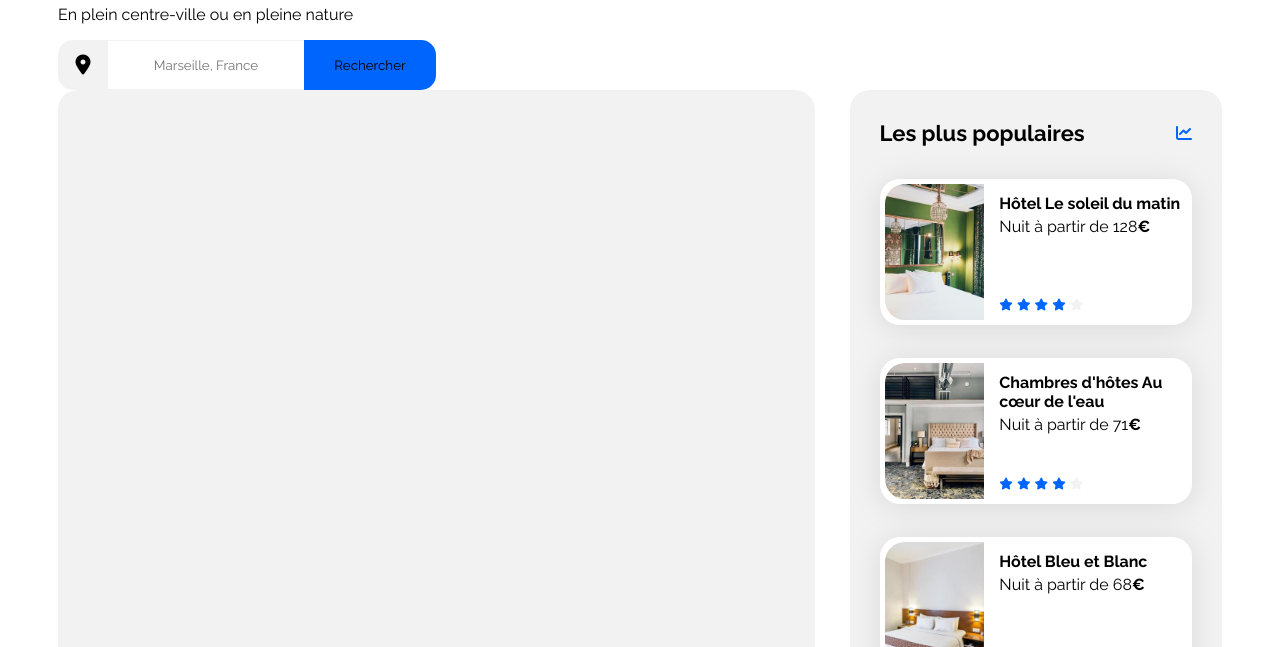
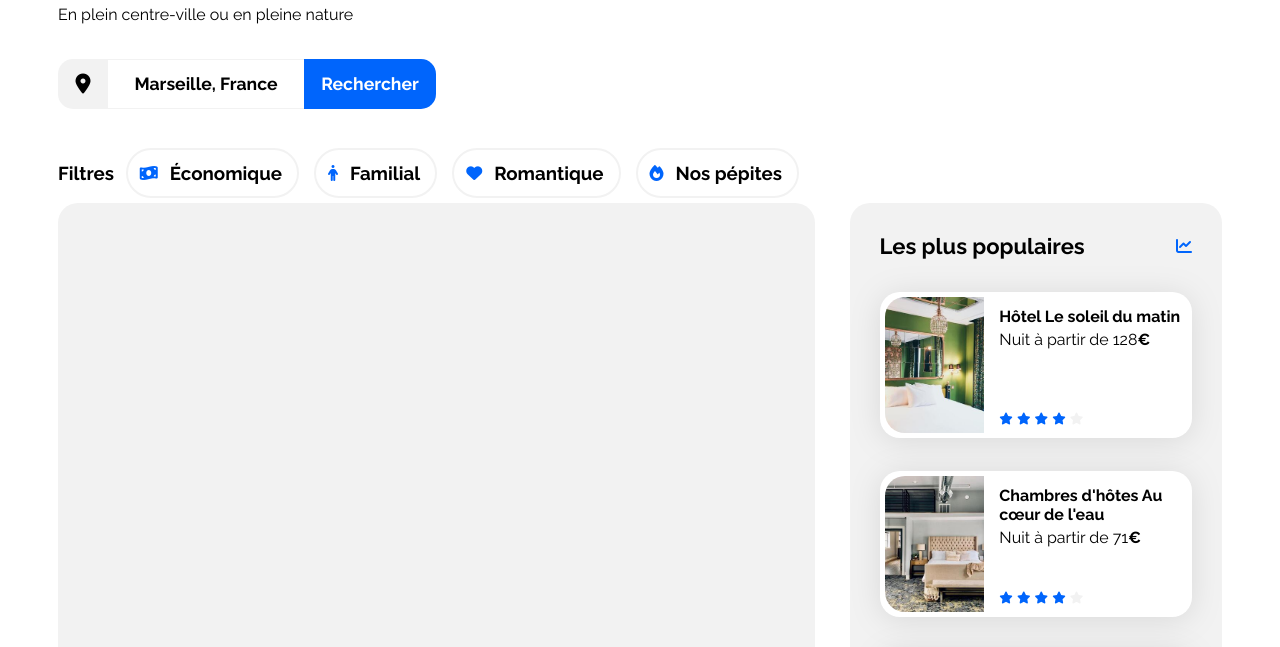
Before and after one commit to Rene-Naqqash/projet_rn2, a plain HTML site: page projet_2_booki/index.html in a window 1280 px wide. Shown: the part 118-765 px from the top of the page. Drawn offline with Linux system fonts and the light colour scheme.

Commit message:
Filtres : done

```diff
--- a/projet_2_booki/css/style.css
+++ b/projet_2_booki/css/style.css
@@ -83,7 +83,7 @@ nav {
 #hebergements:hover,
 #activites:hover {
   border-top: solid #0065fc 2.5px;
-  color: #0065fc;
+  color: var(--main-color);
 }
 
 /******** Section Rechercher+Filtres  ***********/
@@ -97,6 +97,7 @@ nav {
   height: 50px;
 }
 .form-search {
+  margin-top: 3%;
   display: flex;
   height: 50px;
 }
@@ -104,7 +105,7 @@ nav {
   display: flex;
   justify-content: center;
   align-items: center;
-  background-color: #f2f2f2;
+  background-color: var(--main-bg-color);
   width: 50px;
   border-radius: 15px 0px 0px 15px;
 }
@@ -114,12 +115,62 @@ nav {
   border: none;
   border-top: solid #f2f2f2 1px;
   border-bottom: solid #f2f2f2 1px;
+  color: black;
+  font-size: 1.1rem;
+  font-weight: 600;
+}
+#search-input::placeholder {
+  color: black;
+  font-size: 1.1rem;
+  font-weight: 600;
+}
+#search-input:focus::placeholder {
+  color: transparent;
 }
 #search-btn {
   width: 132px;
-  background-color: #0065fc;
+  background-color: var(--main-color);
   border: none;
   border-radius: 0px 15px 15px 0px;
+  font-size: 1.1rem;
+  color: white;
+  font-weight: 600;
+}
+.container-filters {
+  margin-top: 3%;
+  display: flex;
+  align-items: center;
+  /* flex-direction: column; */ /*C'est pour plus tard pour mettre le mot filtres en haut et les 4 filtres en bas*/
+}
+
+.title-filters {
+  padding-right: 1%;
+}
+
+.container-filters h3 {
+  display: inline-block;
+}
+.clickable-filters {
+  display: flex;
+  height: 50px;
+}
+.clickable-filters i {
+  margin-left: 12px;
+  margin-right: 12px;
+}
+.clickable-filters h3 {
+  padding-right: 15px;
+}
+.clickable-filters div {
+  border: solid #f2f2f2 2px;
+  border-radius: 25px;
+  margin-right: 15px;
+  display: flex;
+  align-items: center;
+  justify-content: center;
+}
+.clickable-filters div:hover {
+  background-color: var(--filter-bg-color);
 }
 
 /****** Hebergements And Populaires ***********/
--- a/projet_2_booki/index.html
+++ b/projet_2_booki/index.html
@@ -55,6 +55,29 @@
             />
             <button type="submit" id="search-btn">Rechercher</button>
           </form>
+          <div class="container-filters">
+            <div class="title-filters">
+              <h3>Filtres</h3>
+            </div>
+            <div class="clickable-filters">
+              <div class="economique">
+                <i class="fa-solid fa-money-bill-wave"></i>
+                <h3>Économique</h3>
+              </div>
+              <div class="familial">
+                <i class="fa-solid fa-person"></i>
+                <h3>Familial</h3>
+              </div>
+              <div class="romantique">
+                <i class="fa-solid fa-heart"></i>
+                <h3>Romantique</h3>
+              </div>
+              <div class="pepites">
+                <i class="fa-solid fa-fire"></i>
+                <h3>Nos pépites</h3>
+              </div>
+            </div>
+          </div>
         </section>
       </header>
       <main>
```
